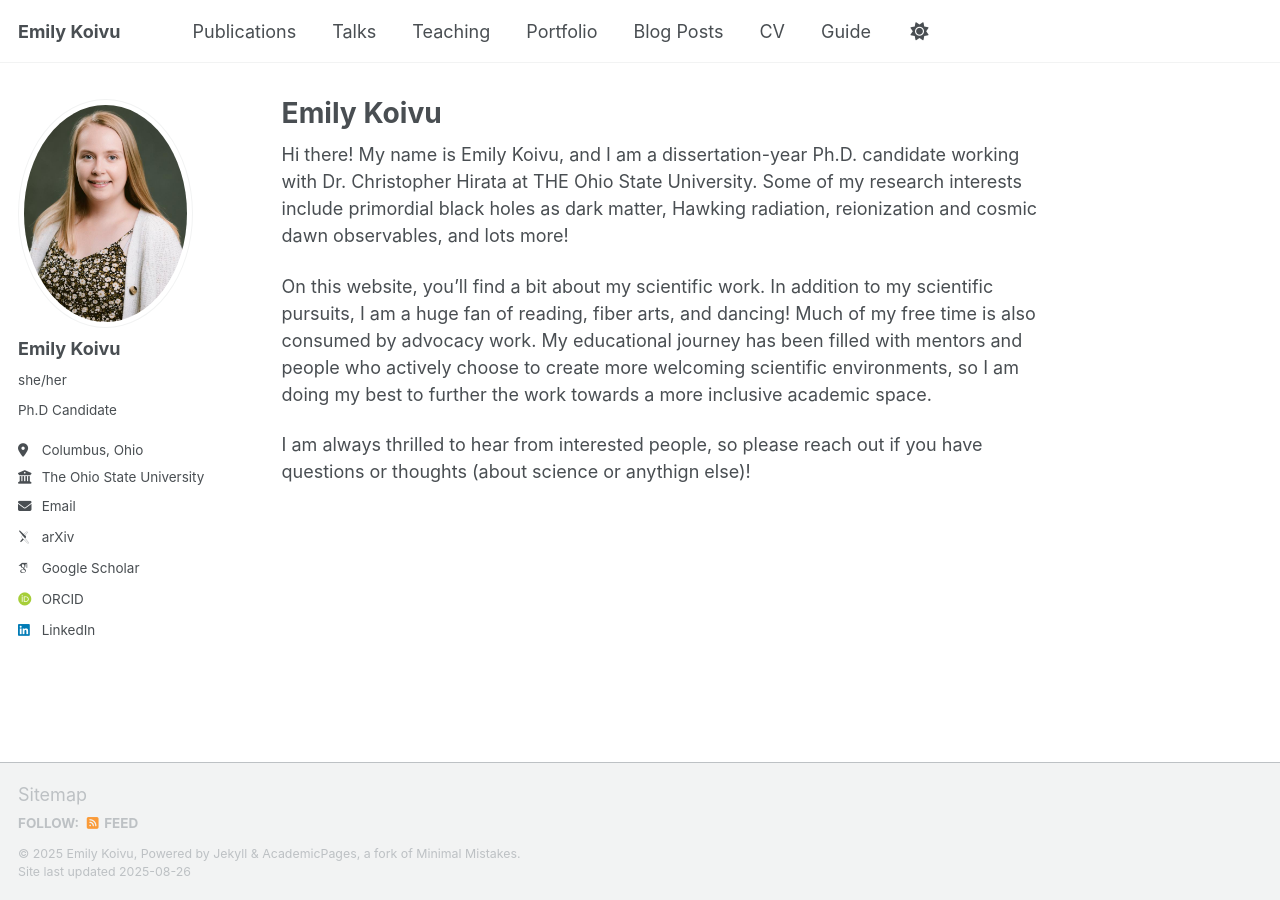
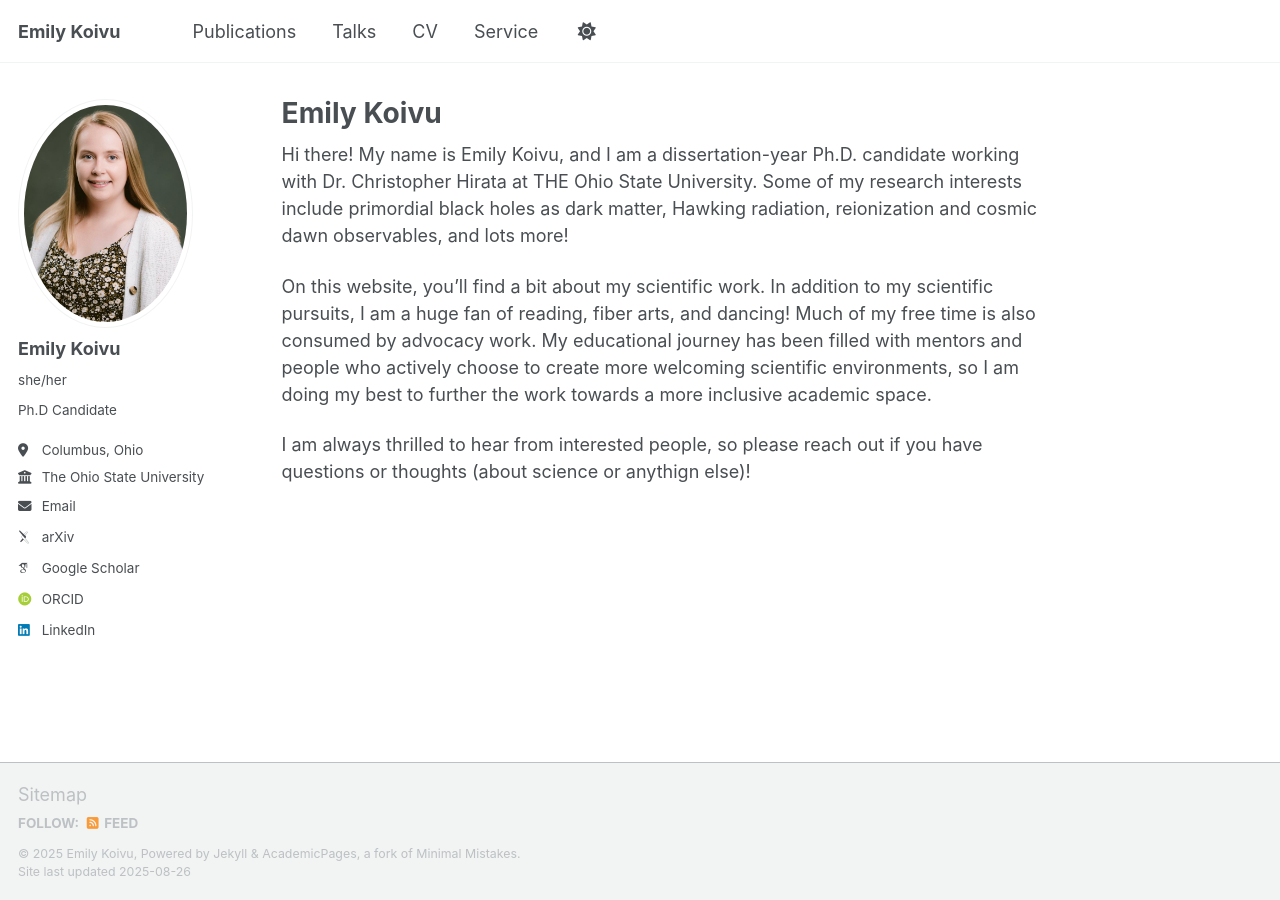
Before and after one commit to koivuemily/koivuemily.github.io, a Jekyll site: the page built from _pages/about.md, in a window 1280 px wide. Built offline with Jekyll 4.4.1, drawn with Linux system fonts in a browser that asks for light colours; some web fonts are replaced; a script that is not in the unit is left out.

Commit message:
Update navigation.yml

```diff
--- a/_data/navigation.yml
+++ b/_data/navigation.yml
@@ -14,20 +14,20 @@ main:
   - title: "Talks"
     url: /talks/
 
-  - title: "Teaching"
-    url: /teaching/
+  #- title: "Teaching"
+  #  url: /teaching/
 
-  - title: "Portfolio"
-    url: /portfolio/
+  #- title: "Portfolio"
+  #  url: /portfolio/
 
-  - title: "Blog Posts"
-    url: /year-archive/
+ # - title: "Blog Posts"
+  #  url: /year-archive/
 
   - title: "CV"
     url: /cv/
 
-  # - title: "CV"
-  #   url: /cv-json/
+  #- title: "CV"
+  #  url: /cv-json/
 
-  - title: "Guide"
+  - title: "Service"
     url: /markdown/
```
